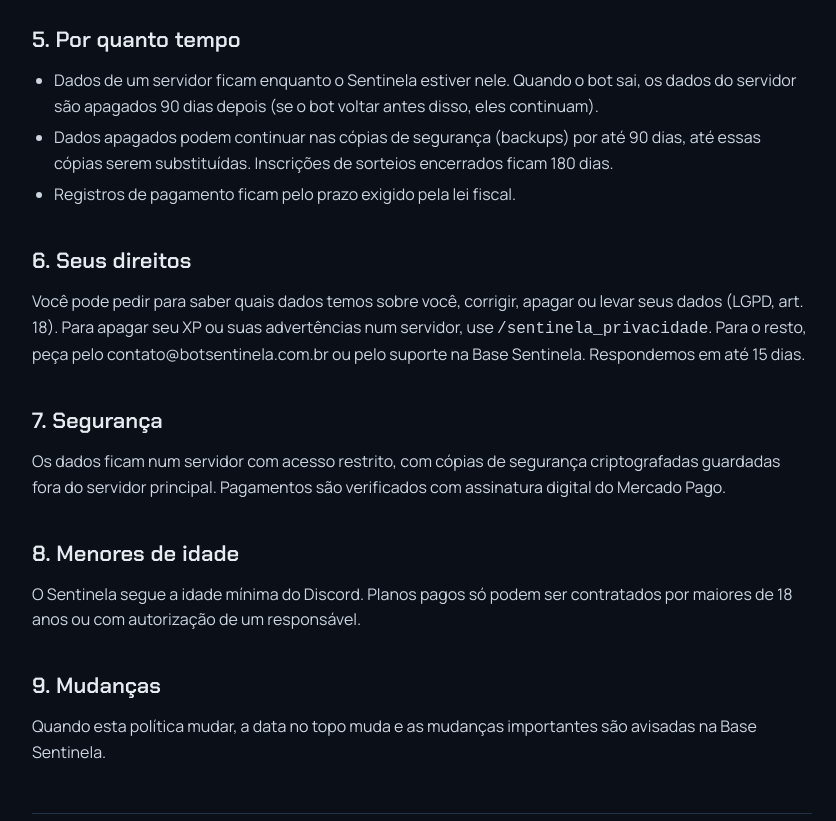
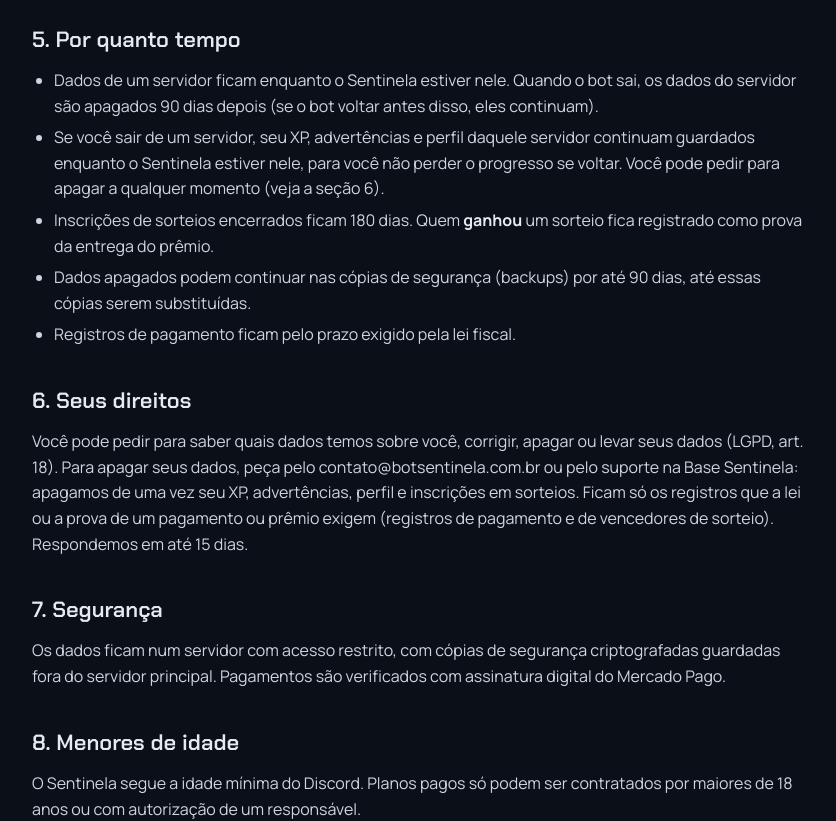
Before and after one commit to CrazyChappie/botsentinela-site, a plain HTML site: page privacidade.html in a window 1280 px wide. Shown: the part 1900-2721 px from the top of the page, without its empty margins (218-1054 px from the left). Drawn offline with Linux system fonts and the light colour scheme.

Commit message:
Privacidade: quem sai do servidor, vencedores de sorteio e pedido de exclusão (2.36.6)
Co-Authored-By: Claude Opus 5.5 <noreply@anthropic.com>
Claude-Session: https://claude.ai/code/session_01ECMgdaoS4FAyJECYYJVGi4

```diff
--- a/privacidade.html
+++ b/privacidade.html
@@ -114,7 +114,7 @@ body::before{content:"";position:fixed;inset:0 0 auto;height:env(safe-area-inset
   <article class="miolo">
     <a class="voltar" href="/">← Voltar ao início</a>
 <h1 id="politica-de-privacidade-do-sentinela">Política de Privacidade do Sentinela</h1>
-<p><strong>Última atualização:</strong> 07/11/2026</p>
+<p><strong>Última atualização:</strong> 17/11/2026</p>
 <p>O Sentinela guarda só o necessário para funcionar no seu servidor e para cobrar os planos, seguindo a Lei Geral de Proteção de Dados (LGPD).</p>
 <nav class="indice" aria-label="Seções"><strong>Nesta página</strong><ol><li><a href="#1-quem-cuida-dos-dados">Quem cuida dos dados</a></li><li><a href="#2-quais-dados-guardamos">Quais dados guardamos</a></li><li><a href="#3-base-legal">Base legal</a></li><li><a href="#4-com-quem-compartilhamos">Com quem compartilhamos</a></li><li><a href="#5-por-quanto-tempo">Por quanto tempo</a></li><li><a href="#6-seus-direitos">Seus direitos</a></li><li><a href="#7-seguranca">Segurança</a></li><li><a href="#8-menores-de-idade">Menores de idade</a></li><li><a href="#9-mudancas">Mudanças</a></li></ol></nav><h2 id="1-quem-cuida-dos-dados">1. Quem cuida dos dados</h2>
 <p>Felipe Pereira dos Santos, pessoa física, CPF 020.833.016-09. Contato para assuntos de privacidade: contato@botsentinela.com.br.</p>
@@ -184,11 +184,13 @@ body::before{content:"";position:fixed;inset:0 0 auto;height:env(safe-area-inset
 <h2 id="5-por-quanto-tempo">5. Por quanto tempo</h2>
 <ul>
 <li>Dados de um servidor ficam enquanto o Sentinela estiver nele. Quando o bot sai, os dados do servidor são apagados 90 dias depois (se o bot voltar antes disso, eles continuam).</li>
-<li>Dados apagados podem continuar nas cópias de segurança (backups) por até 90 dias, até essas cópias serem substituídas. Inscrições de sorteios encerrados ficam 180 dias.</li>
+<li>Se você sair de um servidor, seu XP, advertências e perfil daquele servidor continuam guardados enquanto o Sentinela estiver nele, para você não perder o progresso se voltar. Você pode pedir para apagar a qualquer momento (veja a seção 6).</li>
+<li>Inscrições de sorteios encerrados ficam 180 dias. Quem <strong>ganhou</strong> um sorteio fica registrado como prova da entrega do prêmio.</li>
+<li>Dados apagados podem continuar nas cópias de segurança (backups) por até 90 dias, até essas cópias serem substituídas.</li>
 <li>Registros de pagamento ficam pelo prazo exigido pela lei fiscal.</li>
 </ul>
 <h2 id="6-seus-direitos">6. Seus direitos</h2>
-<p>Você pode pedir para saber quais dados temos sobre você, corrigir, apagar ou levar seus dados (LGPD, art. 18). Para apagar seu XP ou suas advertências num servidor, use <code>/sentinela_privacidade</code>. Para o resto, peça pelo contato@botsentinela.com.br ou pelo suporte na Base Sentinela. Respondemos em até 15 dias.</p>
+<p>Você pode pedir para saber quais dados temos sobre você, corrigir, apagar ou levar seus dados (LGPD, art. 18). Para apagar seus dados, peça pelo contato@botsentinela.com.br ou pelo suporte na Base Sentinela: apagamos de uma vez seu XP, advertências, perfil e inscrições em sorteios. Ficam só os registros que a lei ou a prova de um pagamento ou prêmio exigem (registros de pagamento e de vencedores de sorteio). Respondemos em até 15 dias.</p>
 <h2 id="7-seguranca">7. Segurança</h2>
 <p>Os dados ficam num servidor com acesso restrito, com cópias de segurança criptografadas guardadas fora do servidor principal. Pagamentos são verificados com assinatura digital do Mercado Pago.</p>
 <h2 id="8-menores-de-idade">8. Menores de idade</h2>
--- a/sitemap.xml
+++ b/sitemap.xml
@@ -5,5 +5,5 @@
   <url><loc>https://botsentinela.com.br/comandos</loc><lastmod>2026-11-08</lastmod><priority>0.6</priority></url>
   <url><loc>https://botsentinela.com.br/novidades</loc><lastmod>2026-11-08</lastmod><priority>0.5</priority></url>
   <url><loc>https://botsentinela.com.br/termos</loc><lastmod>2026-11-08</lastmod><priority>0.3</priority></url>
-  <url><loc>https://botsentinela.com.br/privacidade</loc><lastmod>2026-11-08</lastmod><priority>0.3</priority></url>
+  <url><loc>https://botsentinela.com.br/privacidade</loc><lastmod>2026-11-17</lastmod><priority>0.3</priority></url>
 </urlset>
```
